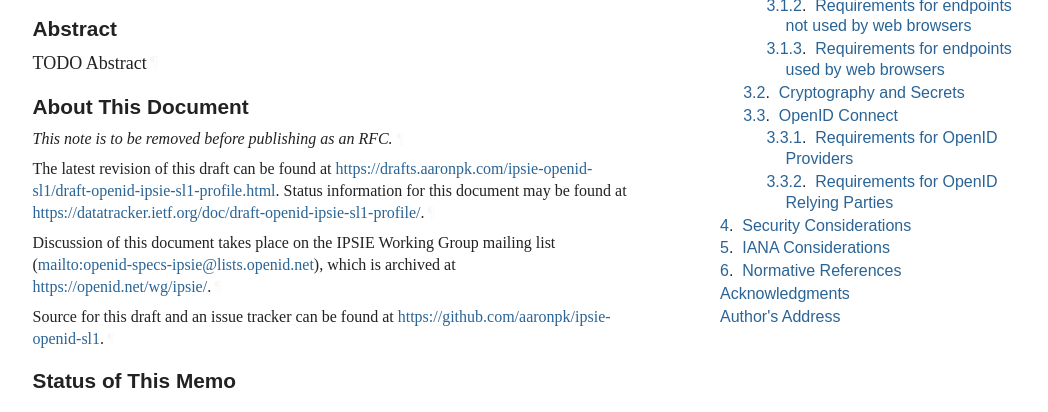
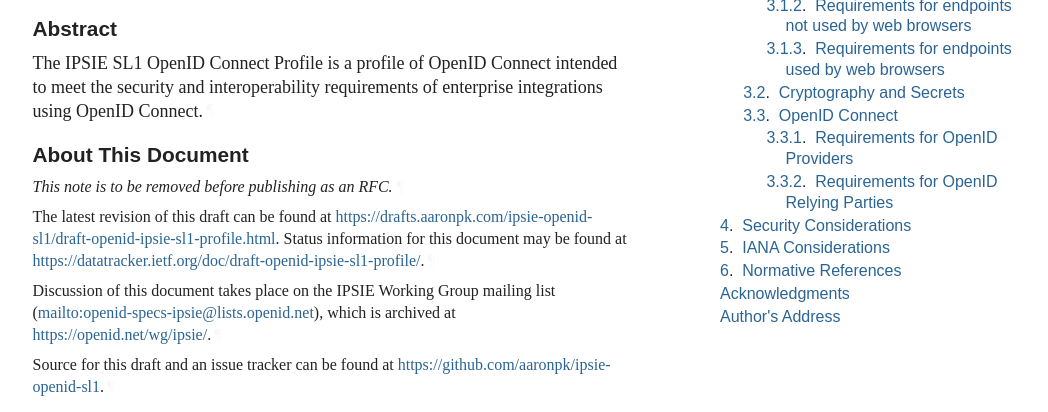
Before and after one commit to openid/ipsie-openid-sl1, a plain HTML site: page draft-openid-ipsie-sl1-profile.html in a window 1280 px wide. Shown: the part 296-708 px from the top of the page, without its empty margins (92-1140 px from the left). Drawn offline with Linux system fonts and the light colour scheme; a web font is replaced by a local one.

Commit message:
Script updating gh-pages from 409c079. [ci skip]

```diff
--- a/draft-openid-ipsie-sl1-profile.html
+++ b/draft-openid-ipsie-sl1-profile.html
@@ -7,7 +7,7 @@
 <title>IPSIE SL1 OpenID Connect Profile</title>
 <meta content="Aaron Parecki" name="author">
 <meta content="
-       TODO Abstract
+       The IPSIE SL1 OpenID Connect Profile is a profile of OpenID Connect intended to meet the security and interoperability requirements of enterprise integrations using OpenID Connect.
     " name="description">
 <meta content="xml2rfc 3.28.0" name="generator">
 <meta content="openid" name="keyword">
@@ -1080,7 +1080,7 @@ svg :is([fill="white"], [fill^="#fff"]) {
 <h1 id="title">IPSIE SL1 OpenID Connect Profile</h1>
 <section id="section-abstract">
       <h2 id="abstract"><a href="#abstract" class="selfRef">Abstract</a></h2>
-<p id="section-abstract-1">TODO Abstract<a href="#section-abstract-1" class="pilcrow">¶</a></p>
+<p id="section-abstract-1">The IPSIE SL1 OpenID Connect Profile is a profile of OpenID Connect intended to meet the security and interoperability requirements of enterprise integrations using OpenID Connect.<a href="#section-abstract-1" class="pilcrow">¶</a></p>
 </section>
 <section class="note rfcEditorRemove" id="section-note.1">
       <h2 id="name-about-this-document">
```
Also changed, not shown: draft-openid-ipsie-sl1-profile.txt.
